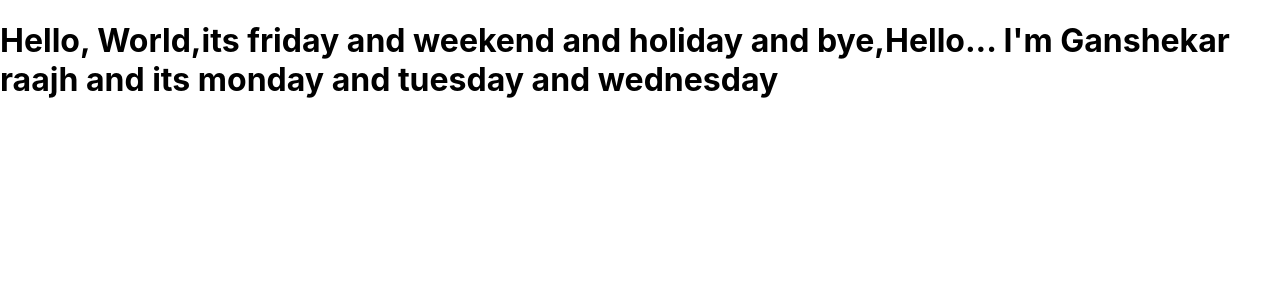
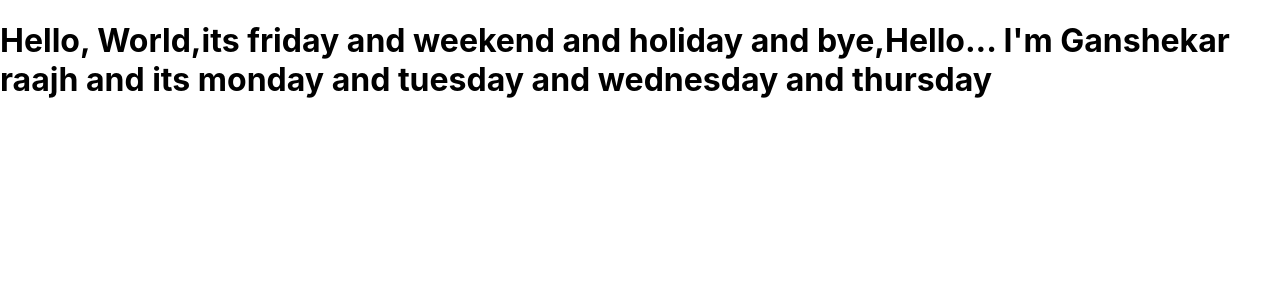
Before and after one commit to raajh/my-hello-react-app, a React (Create React App) app: page / in a window 1280 px wide. Shown: the top 300 px of the page. Built offline with nearby package versions, Linux system fonts and the light colour scheme.

Commit message:
updated app.js

```diff
--- a/src/App.js
+++ b/src/App.js
@@ -4,7 +4,8 @@ function App() {
   return (
     <div>
       <h1>Hello, World,its friday and weekend and holiday and bye,Hello...
-        I'm Ganshekar  raajh and its monday and tuesday and wednesday
+        I'm Ganshekar  raajh and its monday and tuesday and wednesday and thursday
+
 
 
 
```
